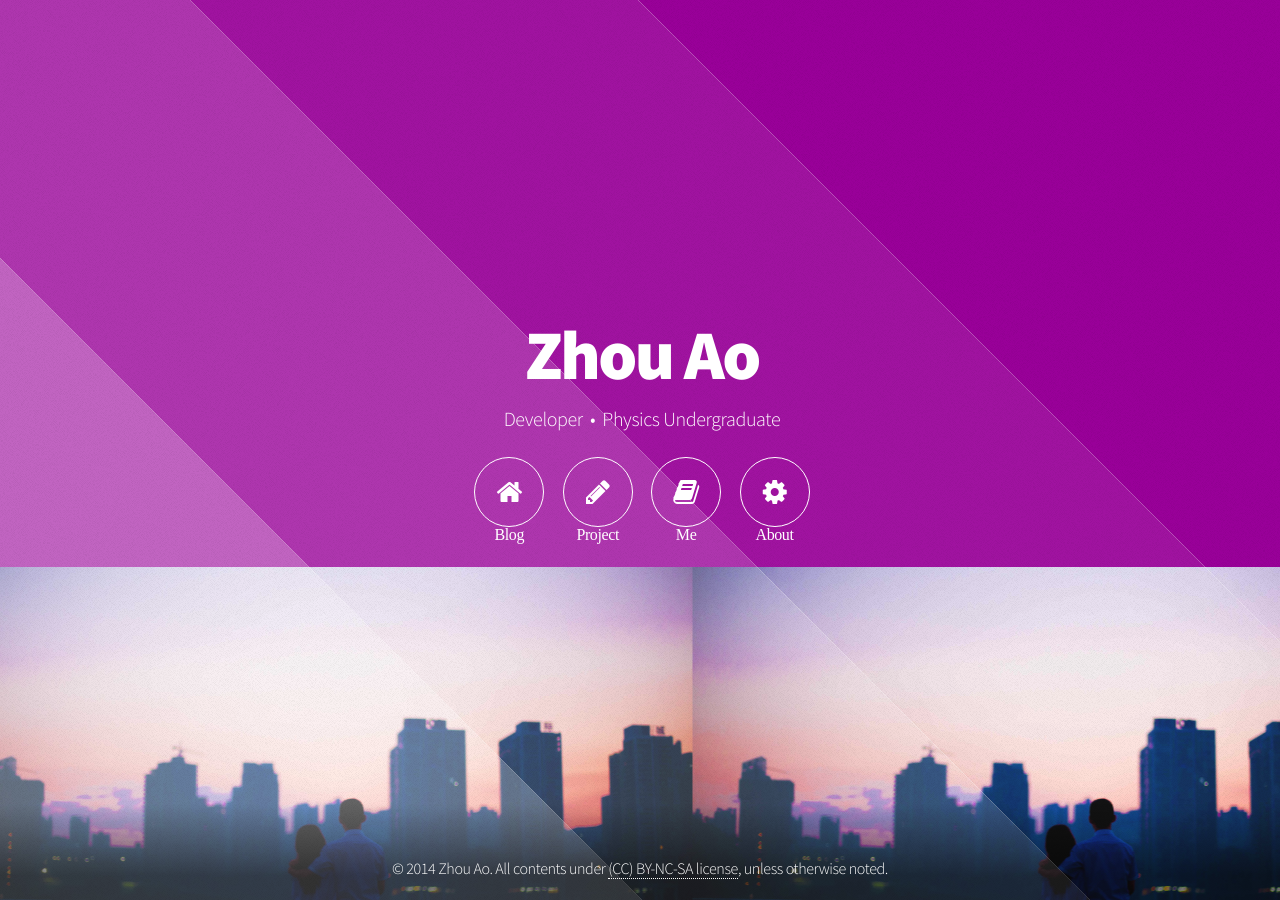
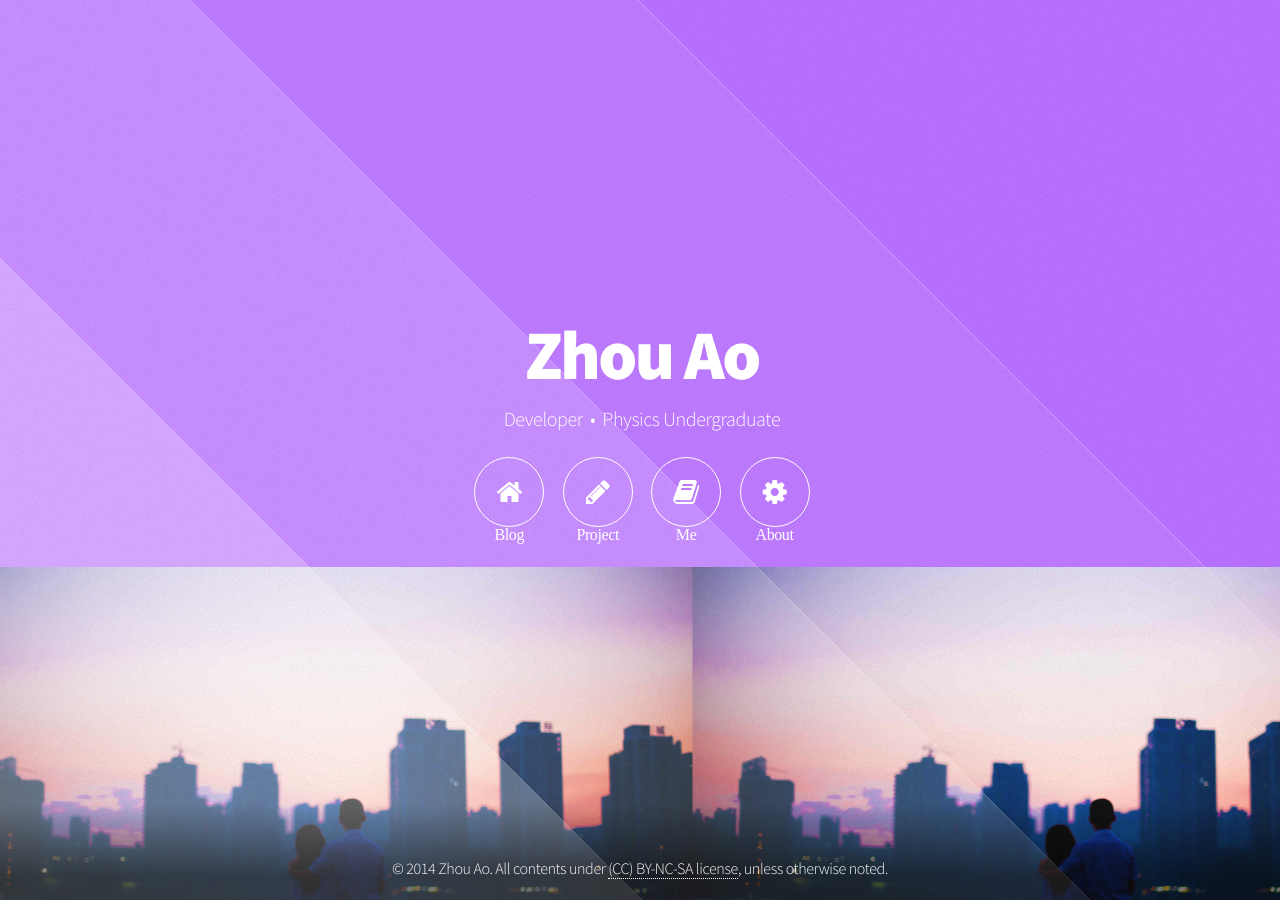
Before and after one commit to Zhou-Ao/Zhou-Ao.github.io, a Jekyll site: the page index.html, which Jekyll copies as it is, in a window 1280 px wide. Built offline with Jekyll 4.4.1, drawn with Linux system fonts in a browser that asks for light colours; Markdown is read by kramdown in place of the engine named in the settings.

Commit message:
update background

```diff
--- a/css/index/style.css
+++ b/css/index/style.css
@@ -103,7 +103,7 @@
 		-ms-transform: translate3d(0,0,0);
 		transform: translate3d(0,0,0);
 		/* Set your background with this */
-		background: #990099 url("images/bg.jpg") bottom left;
+		background: #B870FF url("images/bg.jpg") bottom left;
 		background-repeat: repeat-x;
 		height: 100%;
 		left: 0;
```
Also changed, not shown: 2 other files.
